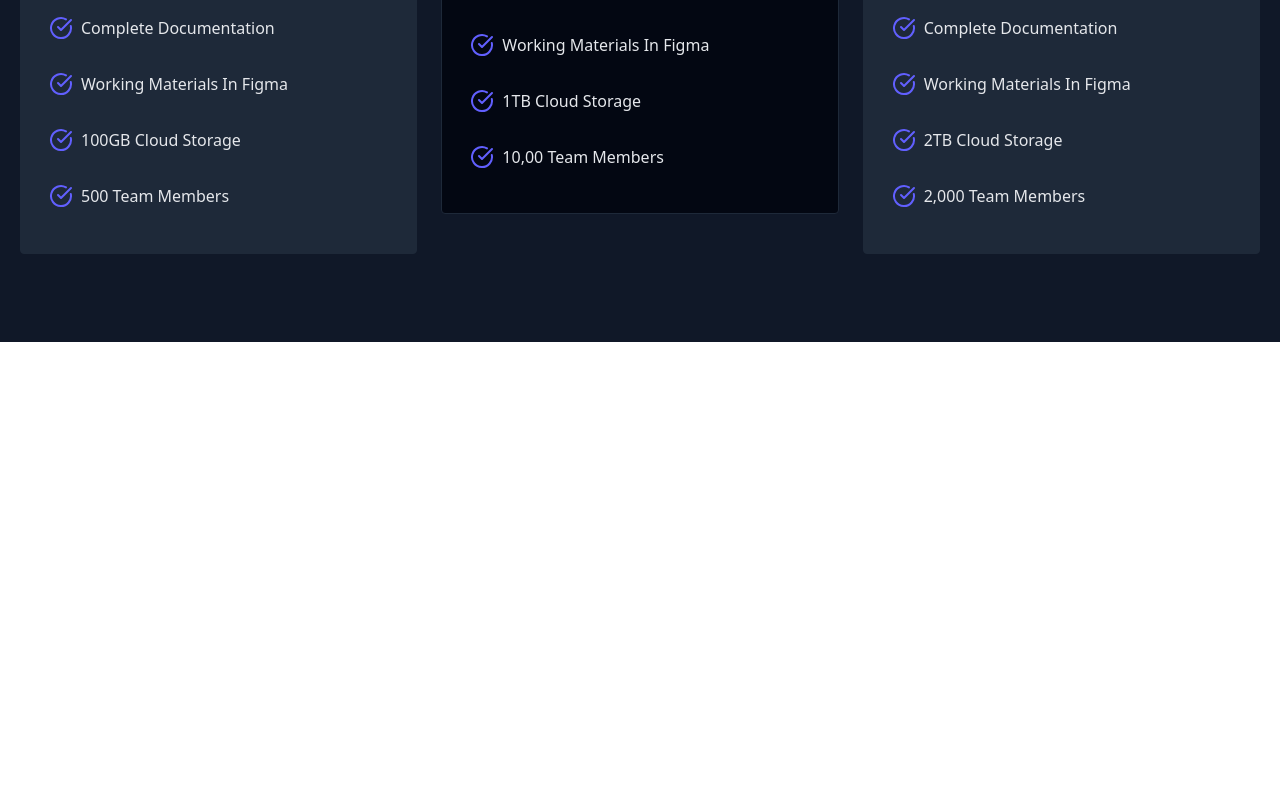
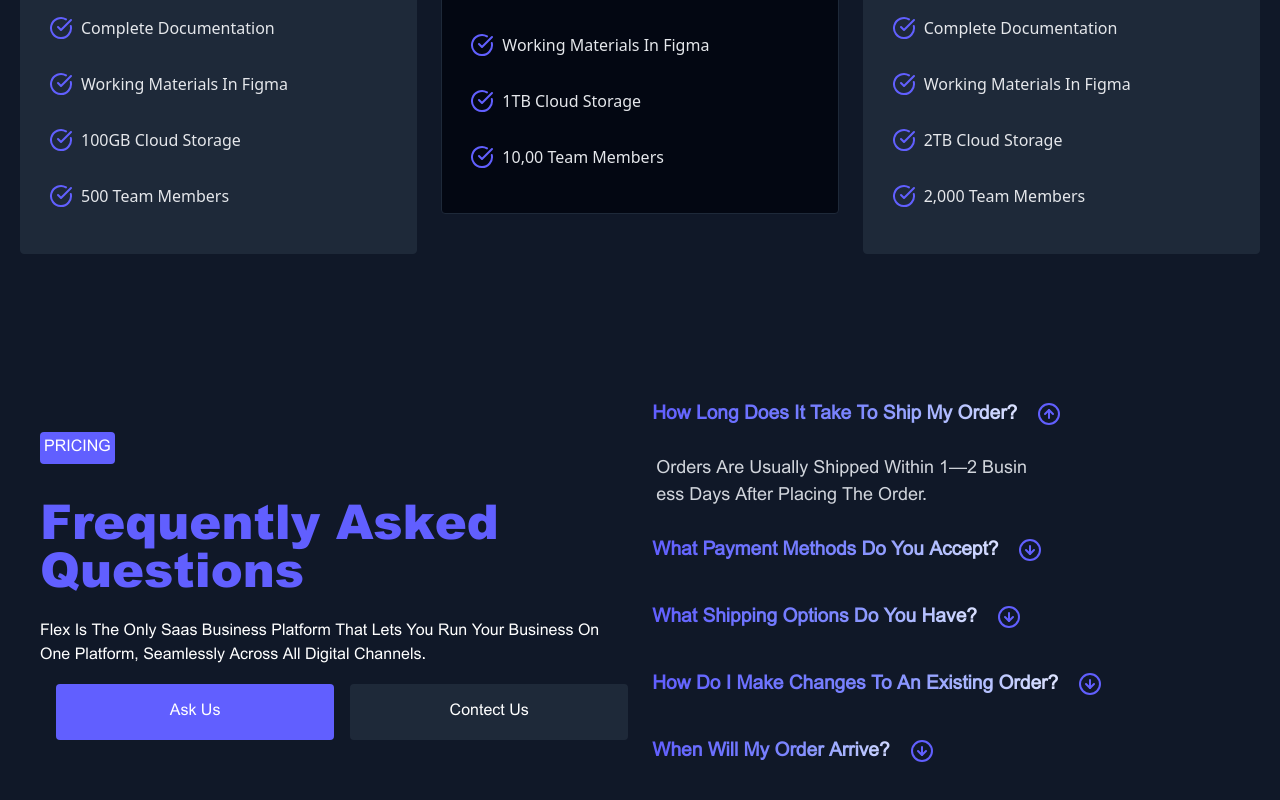
Before and after one commit to jumhuur/Flex-react-tailwindcss, a React (Vite) app: page / in a window 1280 px wide. Shown: the part 4247-5047 px from the top of the page. Before the commit the page ends 4589 px from the top, so only its background shows below. Built offline with nearby package versions, Linux system fonts and the light colour scheme.

Commit message:
faq section complated

```diff
--- a/src/App.tsx
+++ b/src/App.tsx
@@ -1,4 +1,5 @@
 import Getstart from "./components/CTA/Getstart";
+import Faq from "./components/Faq/Faq";
 import Features_web from "./components/Features/Features";
 import HeroSection from "./components/Hero/Hero";
 import Nav from "./components/Nav/nav";
@@ -14,6 +15,7 @@ function App() {
         <Features_web />
         <Team />
         <Pricing_cards />
+        <Faq />
       </div>
     </>
   );
--- /dev/null
+++ b/src/components/Faq/Faq.tsx
@@ -0,0 +1,37 @@
+import Q_Answers from "./Q_answers";
+
+const Faq = () => {
+  return (
+    <div className="bg-gray-900">
+      <div className="container py-5 md:py-8 lg:py-10">
+        <div className="flex items-center justify-center flex-col md:flex-row  w-full gap-x-4 gap-y-4">
+          <div className="w-full md:w-1/2 flex justify-center items-start flex-col p-5">
+            <span className="bg-indigo-500 text-white rounded p-1 my-5 text-base uppercase font-medium">
+              PRICING
+            </span>
+            <h2 className="text-indigo-500 text-2xl md:text-3xl lg:text-5xl fonBold my-5">
+              Frequently Asked Questions
+            </h2>
+            <p className="text-white text-base">
+              Flex is the only saas business platform that lets you run your
+              business on one platform, seamlessly across all digital channels.{" "}
+            </p>
+            <div className="w-full  flex justify-center items-center max-sm:flex-col flex-row gap-4 m-4">
+              <button className="capitalize cursor-pointer p-4 rounded max-sm:w-full w-1/2 bg-indigo-500 hover:bg-indigo-800 transition-all duration-300 text-white text-base md:text-1xl">
+                Ask us
+              </button>
+              <button className="capitalize cursor-pointer p-4 rounded max-sm:w-full w-1/2 bg-gray-800 hover:bg-gray-700 transition-all duration-300 text-white text-base md:text-1xl">
+                Contect us
+              </button>
+            </div>
+          </div>
+          <div className="w-full md:w-1/2">
+            <Q_Answers />
+          </div>
+        </div>
+      </div>
+    </div>
+  );
+};
+
+export default Faq;
--- /dev/null
+++ b/src/components/Faq/Q_answers.tsx
@@ -0,0 +1,81 @@
+import { CircleArrowDown, CircleArrowUp } from "lucide-react";
+import { useState } from "react";
+const Q_Answers = () => {
+  const [active, setactive] = useState<number>(1);
+  const faqs = [
+    {
+      id: 1,
+      question: "How long does it take to ship my order?",
+      answer:
+        "Orders are usually shipped within 1–2 business days after placing the order.",
+    },
+    {
+      id: 2,
+      question: "What payment methods do you accept?",
+      answer:
+        "Any method of payments acceptable by you. \n For example: We accept MasterCard, Visa.",
+    },
+    {
+      id: 3,
+      question: "What shipping options do you have?",
+      answer:
+        "Orders are usually shipped within 1-2 business days after placing the order.",
+    },
+    {
+      id: 4,
+      question: "How do I make changes to an existing order?",
+      answer:
+        "Any method of payments acceptable by you. \n For example: We accept MasterCard, Visa.",
+    },
+    {
+      id: 5,
+      question: "When will my order arrive?",
+      answer:
+        "Orders are usually shipped within 1-2 business days after placing the order.",
+    },
+  ];
+
+  return (
+    <div className="w-full">
+      {faqs.map((faq) => (
+        <div
+          key={faq.id}
+          className="w-full flex justify-start items-start flex-col"
+        >
+          <h2
+            onClick={() => setactive(faq.id)}
+            className="dark:bg-gradient-to-r dark:from-indigo-500 dark:via-indigo-400 to-gray-50 text-transparent bg-clip-text m-1 nw-full text-xl flex justify-between items-start gap-5 md:text-[1.2rem] cursor-pointer py-4 font-bold"
+          >
+            {faq.question}{" "}
+            <span>
+              {faq.id == active ? (
+                <CircleArrowUp className="text-indigo-500 transition-all duration-500" />
+              ) : (
+                <CircleArrowDown className="text-indigo-500" />
+              )}
+            </span>
+          </h2>
+          <div
+            className={
+              active == faq.id
+                ? "w-full opacity-100 h-full overflow-hidden -translate-y-0  transition-all duration-400 "
+                : "opacity-0  hidden -translate-y-2"
+            }
+          >
+            <p
+              className={
+                active == faq.id
+                  ? "max-sm:w-full w-98 text-[18px] text-gray-300 p-2 break-all"
+                  : "flex-none"
+              }
+            >
+              {faq.answer}
+            </p>
+          </div>
+        </div>
+      ))}
+    </div>
+  );
+};
+
+export default Q_Answers;
```
